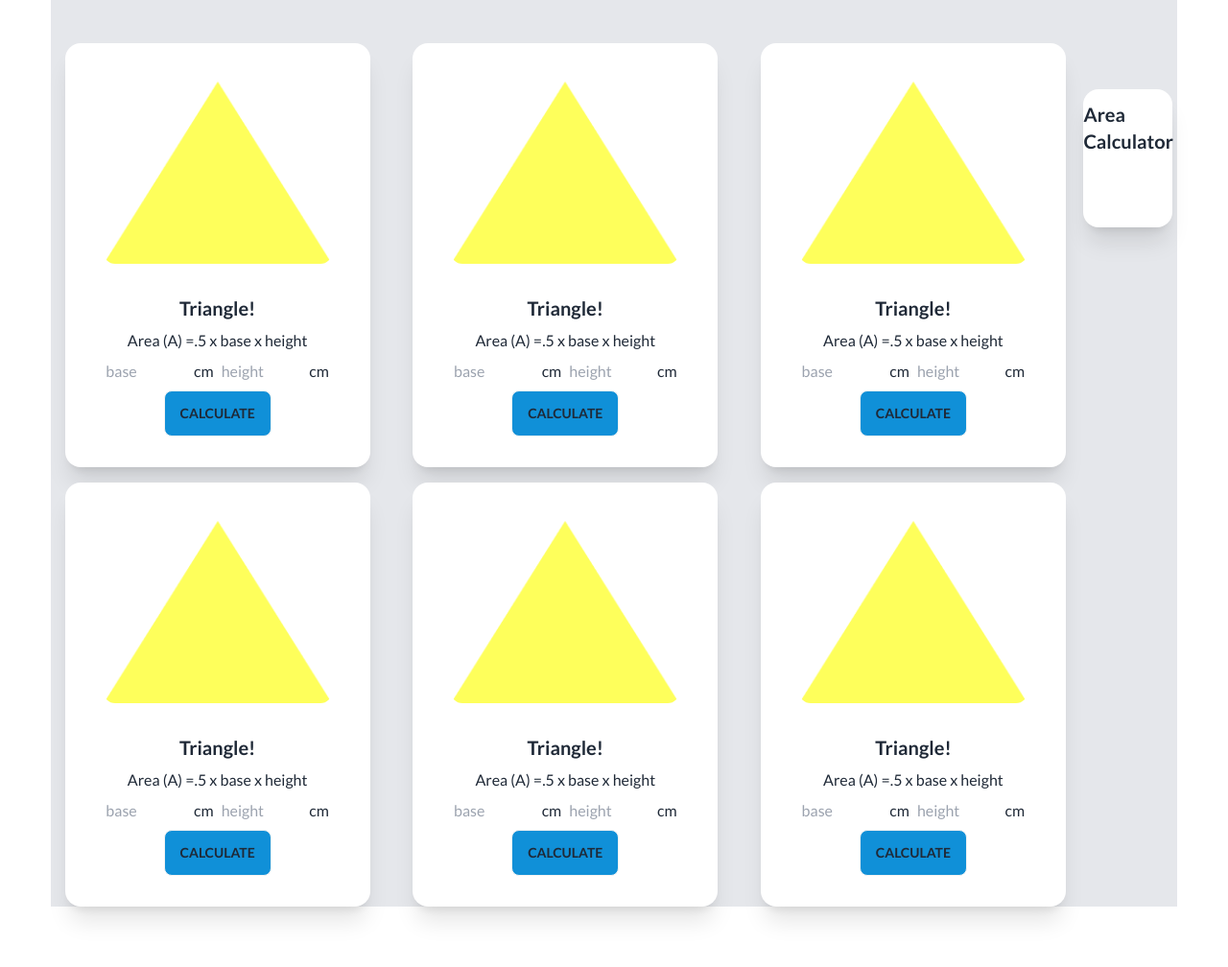
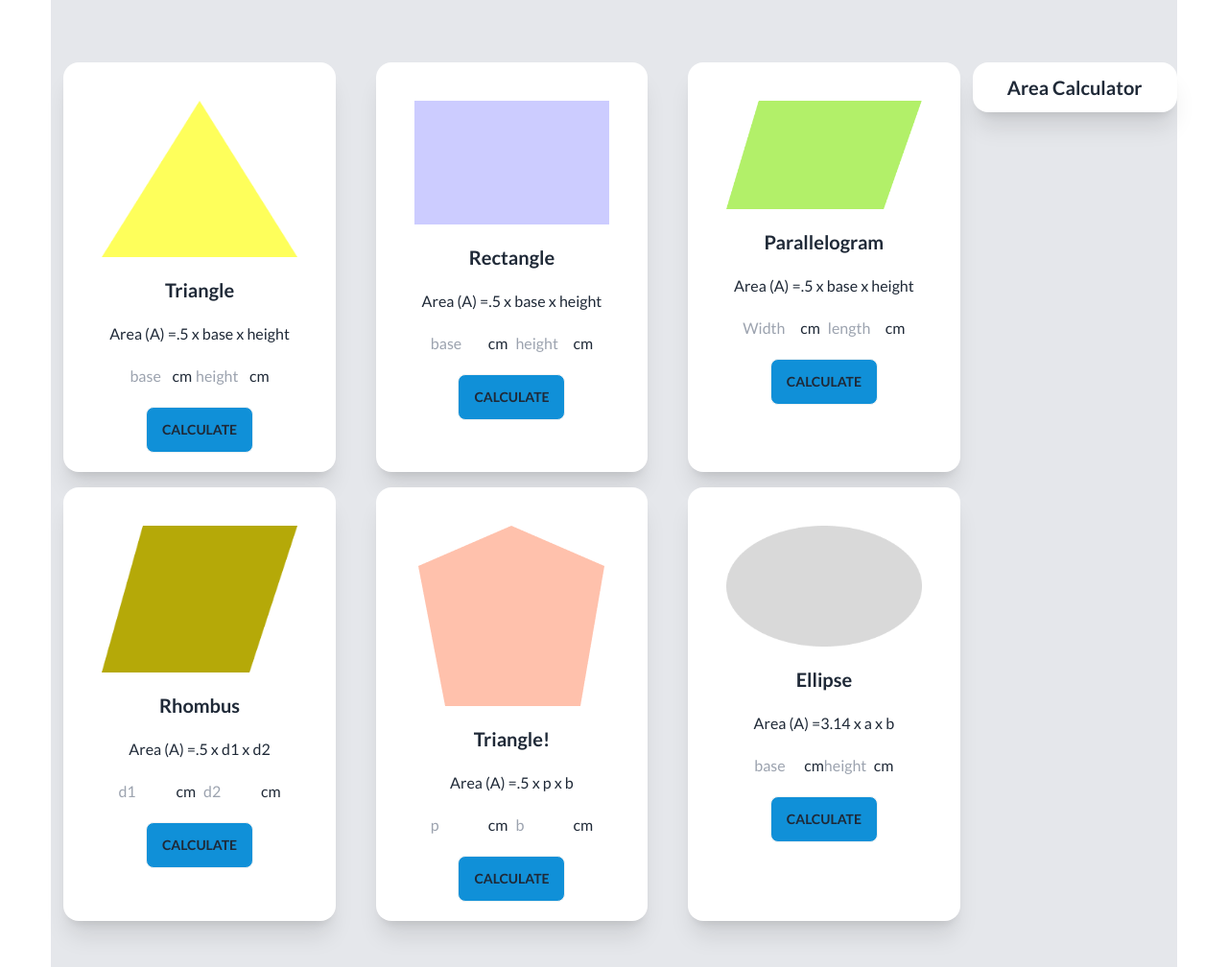
Before and after one commit to nadiaS11/geometry-genius, a plain HTML site: page index.html in a window 1280 px wide. Shown: the part 83-1091 px from the top of the page at 96% size. Drawn offline with nearby package versions, Linux system fonts and the light colour scheme.

Commit message:
corrections

```diff
--- a/code.js
+++ b/code.js
@@ -0,0 +1,17 @@
+function whenClicked(e){
+    const resultArea = document.getElementById('results')
+
+    const firstInput =e.parentNode.parentNode.childNodes[5].childNodes[1]
+    const secondInput =e.parentNode.parentNode.childNodes[5].childNodes[4]
+    const base=parseFloat(firstInput.value)
+    const height=parseFloat(secondInput.value)
+    const area =base * height;
+    const name = e.parentNode.parentNode.childNodes[1].innerText ;
+    const p = document.createElement('p')
+    p.innerText = name +" area = " + area.toFixed(2) + " cmsqr"
+    p.style.padding = '15px'
+    p.style.fontWeight = 'medium'
+
+
+    console.log(resultArea.appendChild(p))
+}
--- a/index.html
+++ b/index.html
@@ -37,119 +37,121 @@
     </div>
       <div><h1 class="font-bold text-xl bg-sky-600 text-white px-4 py-1 rounded">Blog</h1></div>
     </header>
-    <main class="flex flex-col my-12 md:flex-row">
-        <div class="flex-grow  grid grid-cols-1 md:grid-cols-2 lg:grid-cols-3 gap-4 mx-auto">
+    <main class="flex flex-col  md:flex-row">
+        <div class="flex-grow my-12 grid grid-cols-1 md:grid-cols-2 lg:grid-cols-3 gap-4 mx-auto">
+          <!-- card 1 -->
             <div class="card  w-11/12 mx-auto bg-base-100 shadow-xl">
                 <figure class="px-10 pt-10">
-                  <img src="./images/triangle.png" alt="Shoes" class="rounded-xl" />
+                  <img src="./images/triangle.png" alt="Shoes"    />
                 </figure>
-                <div class="card-body items-center text-center">
-                  <h2 class="card-title">Triangle!</h2>
+                <div class="my-5 space-y-5 flex flex-col items-center ">
+                  <h2 class="card-title">Triangle</h2>
+                  <p>Area (A) =.5 x base x height</p>
+                  <div class="w-11/12 flex flex-col lg:flex-row gap-1 items-center justify-center">
+
+                    <input class="w-10 rounded" type="text" placeholder="base"><p>cm</p> <input class="  w-1/5 rounded" type="text" placeholder="height"><p>cm</p>
+                  </div>
+
+                  <div class="card-actions">
+                    <button onclick="whenClicked(this)"   class="btn btn-block bg-[#1090D8] ">Calculate</button>
+                  </div>
+                </div>
+              </div>
+              <!-- card rectangle -->
+              <div class="card  w-11/12 mx-auto bg-base-100 shadow-xl">
+                <figure class="px-10 pt-10">
+                  <img src="./images/rectangle.png" alt="Shoes"  />
+                </figure>
+                <div class="my-5 space-y-5 flex flex-col  items-center text-center">
+                  <h2 class="card-title">Rectangle</h2>
                   <p>Area (A) =.5 x base x height</p>
                   <div class="w-11/12 flex flex-col lg:flex-row items-center justify-center gap-2">
 
-                    <input class="w-2/5 mx-auto" type="text" placeholder="base"><p>cm</p> <input class="w-2/5 mx-autorounded " type="text" placeholder="height"><p>cm</p>
+                    <input class="  w-1/5  " type="text" placeholder="base"><p>cm</p> <input class="  w-1/5   rounded  " type="text" placeholder="height"><p>cm</p>
                   </div>
-
                   <div class="card-actions">
-                    <button class="btn btn-block bg-[#1090D8]">Calculate</button>
+                    <button onclick="whenClicked(this)"  class="btn  btn-block bg-[#1090D8]">Calculate</button>
                   </div>
                 </div>
               </div>
+              <!-- card parallelogram -->
               <div class="card  w-11/12 mx-auto bg-base-100 shadow-xl">
                 <figure class="px-10 pt-10">
-                  <img src="./images/triangle.png" alt="Shoes" class="rounded-xl" />
+                  <img src="./images/parallelogram.png" alt="Shoes"    />
                 </figure>
-                <div class="card-body items-center text-center">
-                  <h2 class="card-title">Triangle!</h2>
+                <div class="my-5 space-y-5 flex flex-col  items-center text-center">
+                  <h2 class="card-title">Parallelogram</h2>
                   <p>Area (A) =.5 x base x height</p>
                   <div class="w-11/12 flex flex-col lg:flex-row items-center justify-center gap-2">
 
-                    <input class="w-2/5 mx-auto" type="text" placeholder="base"><p>cm</p> <input class="w-2/5 mx-autorounded " type="text" placeholder="height"><p>cm</p>
+                    <input class="  w-1/5  " type="text" placeholder="Width"><p>cm</p> <input class="  w-1/5   rounded  " type="text" placeholder="length"><p>cm</p>
                   </div>
                   <div class="card-actions">
-                    <button class="btn  btn-block bg-[#1090D8]">Calculate</button>
+                    <button onclick="whenClicked(this)"  class="btn bg-[#1090D8] ">Calculate</button>
                   </div>
                 </div>
               </div>
+              <!-- card rhombus -->
               <div class="card  w-11/12 mx-auto bg-base-100 shadow-xl">
                 <figure class="px-10 pt-10">
-                  <img src="./images/triangle.png" alt="Shoes" class="rounded-xl" />
+                  <img src="./images/rhombus.png" alt="Shoes"    />
                 </figure>
-                <div class="card-body items-center text-center">
-                  <h2 class="card-title">Triangle!</h2>
-                  <p>Area (A) =.5 x base x height</p>
+                <div class="my-5 space-y-5 flex flex-col  items-center text-center">
+                  <h2 class="card-title">Rhombus</h2>
+                  <p>Area (A) =.5 x d<span class=""></span>1 x d2</p>
                   <div class="w-11/12 flex flex-col lg:flex-row items-center justify-center gap-2">
 
-                    <input class="w-2/5 mx-auto" type="text" placeholder="base"><p>cm</p> <input class="w-2/5 mx-autorounded " type="text" placeholder="height"><p>cm</p>
+                    <input class="  w-1/5  " type="text" placeholder="d1"><p>cm</p> <input class="  w-1/5   rounded  " type="text" placeholder="d2"><p>cm</p>
                   </div>
                   <div class="card-actions">
-                    <button class="btn bg-[#1090D8] ">Calculate</button>
+                    <button onclick="whenClicked(this)"  class="btn bg-[#1090D8] ">Calculate</button>
                   </div>
                 </div>
               </div>
+              <!-- card pentagon -->
               <div class="card  w-11/12 mx-auto bg-base-100 shadow-xl">
                 <figure class="px-10 pt-10">
-                  <img src="./images/triangle.png" alt="Shoes" class="rounded-xl" />
+                  <img src="./images/pentagon.png" alt="Shoes"    />
                 </figure>
-                <div class="card-body items-center text-center">
+                <div class="my-5 space-y-5 flex flex-col  items-center text-center">
                   <h2 class="card-title">Triangle!</h2>
-                  <p>Area (A) =.5 x base x height</p>
+                  <p>Area (A) =.5 x p x b</p>
                   <div class="w-11/12 flex flex-col lg:flex-row items-center justify-center gap-2">
 
-                    <input class="w-2/5 mx-auto" type="text" placeholder="base"><p>cm</p> <input class="w-2/5 mx-autorounded " type="text" placeholder="height"><p>cm</p>
+                    <input class="  w-1/5  " type="text" placeholder="p"><p>cm</p> <input class="  w-1/5   rounded  " type="text" placeholder="b"><p>cm</p>
                   </div>
                   <div class="card-actions">
-                    <button class="btn bg-[#1090D8] ">Calculate</button>
+                    <button onclick="whenClicked(this)"  class="btn bg-[#1090D8] ">Calculate</button>
                   </div>
                 </div>
               </div>
+              <!-- card Ellipse -->
               <div class="card  w-11/12 mx-auto bg-base-100 shadow-xl">
                 <figure class="px-10 pt-10">
-                  <img src="./images/triangle.png" alt="Shoes" class="rounded-xl" />
+                  <img src="./images/ellipse.png" alt=""    />
                 </figure>
-                <div class="card-body items-center text-center">
-                  <h2 class="card-title">Triangle!</h2>
-                  <p>Area (A) =.5 x base x height</p>
-                  <div class="w-11/12 flex flex-col lg:flex-row items-center justify-center gap-2">
-
-                    <input class="w-2/5 mx-auto" type="text" placeholder="base"><p>cm</p> <input class="w-2/5 mx-autorounded " type="text" placeholder="height"><p>cm</p>
+                <div class="my-5 space-y-5 flex flex-col  items-center text-center">
+                  <h2 class="card-title">Ellipse</h2>
+                  <p>Area (A) =3.14 x a x b</p>
+                  <div class="w-11/12 flex flex-col md:flex-row items-center  justify-center">
+                    <input class="w-1/5 " type="text" placeholder="base"><p>cm</p> <input class="  w-1/5  rounded  " type="text" placeholder="height"><p>cm</p>
                   </div>
                   <div class="card-actions">
-                    <button class="btn bg-[#1090D8] ">Calculate</button>
-                  </div>
-                </div>
-              </div>
-              <div class="card  w-11/12 mx-auto bg-base-100 shadow-xl">
-                <figure class="px-10 pt-10">
-                  <img src="./images/triangle.png" alt="Shoes" class="rounded-xl" />
-                </figure>
-                <div class="card-body items-center text-center">
-                  <h2 class="card-title">Triangle!</h2>
-                  <p>Area (A) =.5 x base x height</p>
-                  <div class="w-11/12 flex flex-col lg:flex-row items-center justify-center gap-2">
-
-                    <input class="w-2/5 mx-auto" type="text" placeholder="base"><p>cm</p> <input class="w-2/5 mx-autorounded " type="text" placeholder="height"><p>cm</p>
-                  </div>
-                  <div class="card-actions">
-                    <button class="btn bg-[#1090D8] ">Calculate</button>
+                    <button onclick="whenClicked(this)"  class="btn bg-[#1090D8] ">Calculate</button>
                   </div>
                 </div>
               </div>
 
         </div>
-        <div class="">
-          <div id="area" class=" card my-12 w-11/12 mx-auto bg-base-100 shadow-xl">
-            <h1 class=" font-bold my-3 mx-auto text-xl">Area Calculator</h1>
-            <div class="card-body items-center text-center">
+        <div class="w-1/4 my-12 mx-auto">
+          <div  class=" card mb-12 mx-auto bg-base-100  shadow-xl" id="results">
+            <h1 class="text-center font-bold my-3 mx-auto text-xl">Area Calculator</h1>
 
-
-
-              </div>
             </div>
 
           </div>
         </div>
     </main>
+    <script src="./code.js"></script>
   </body>
 </html>
```
